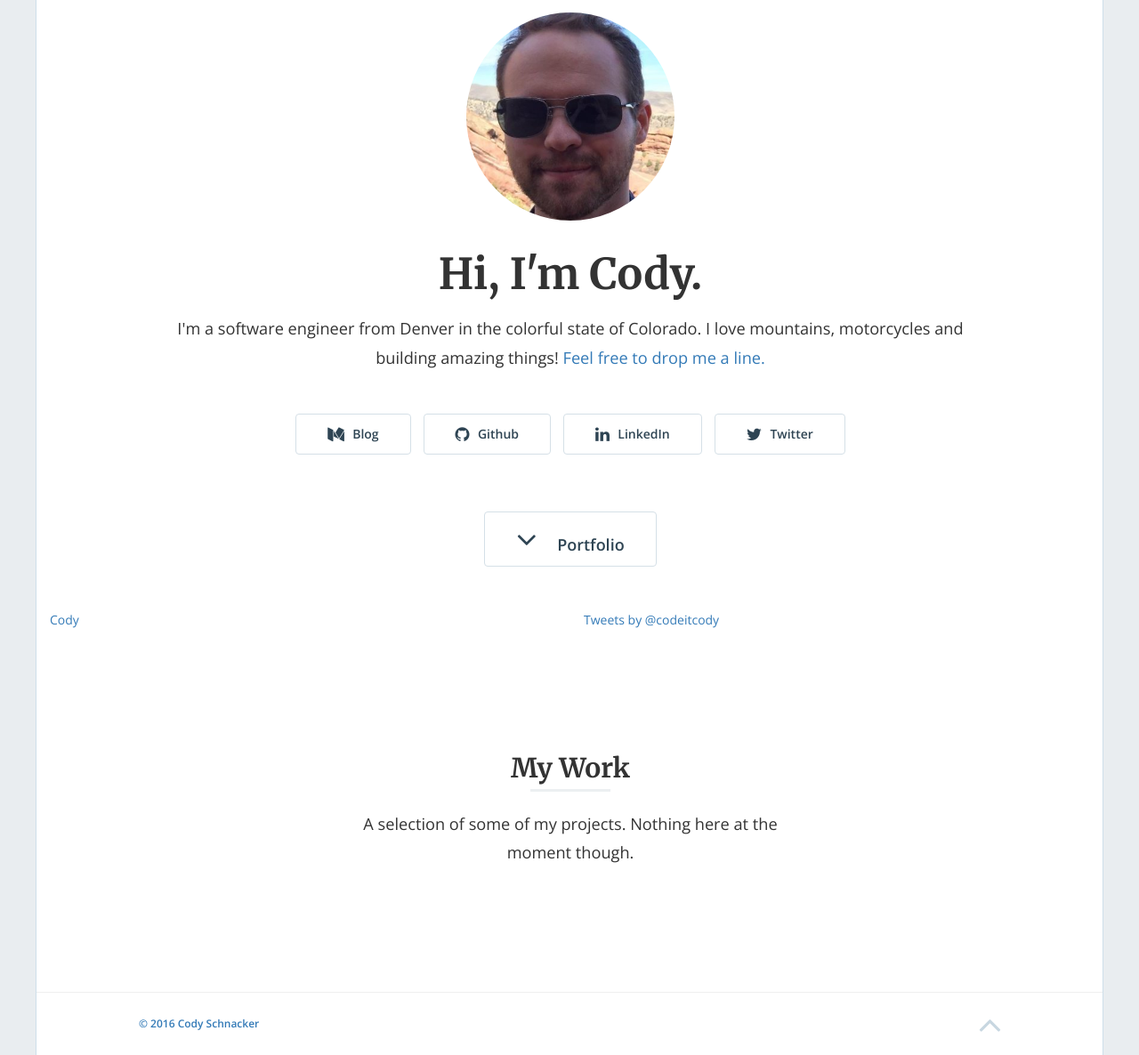
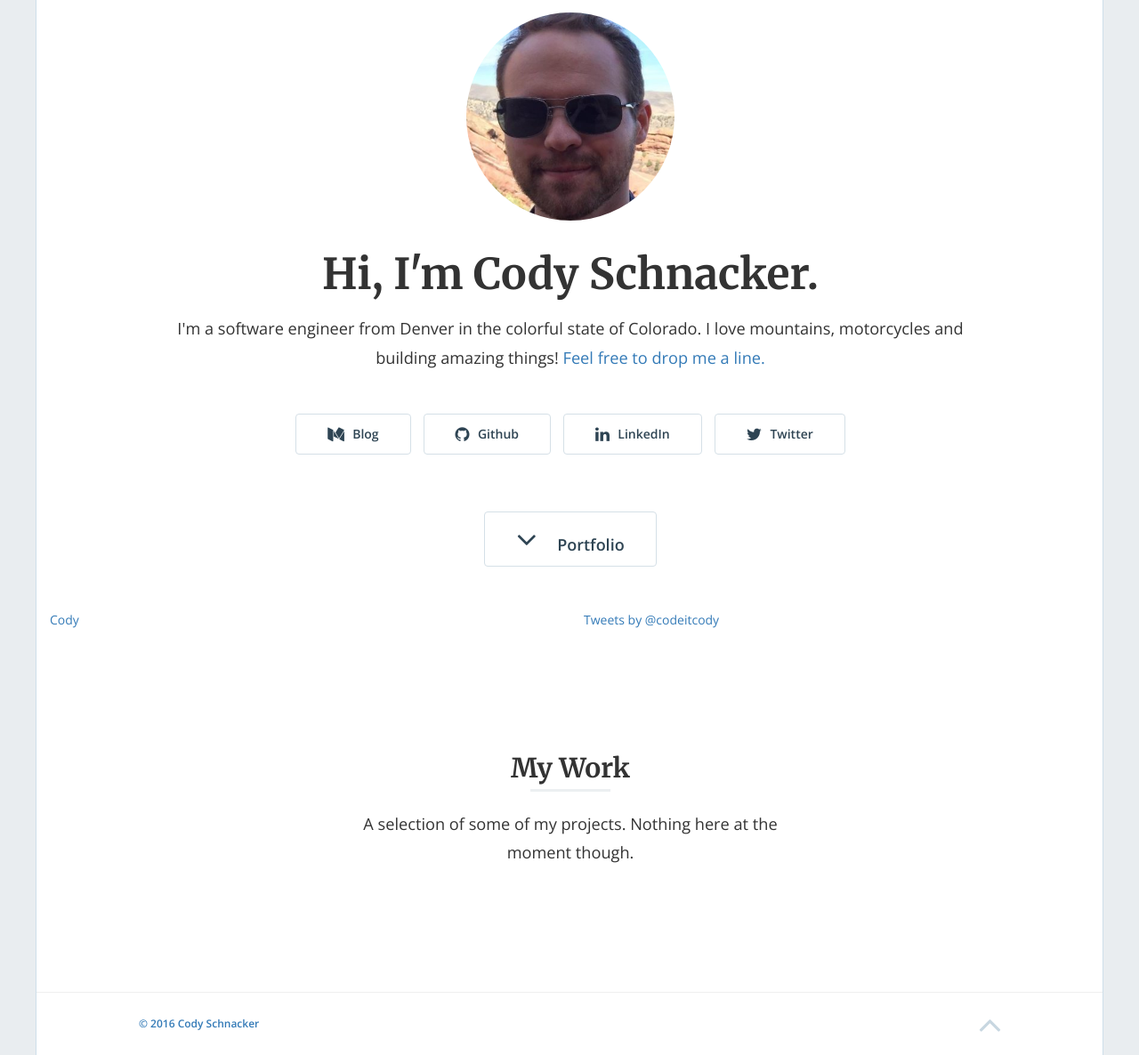
Before and after one commit to CodeItCody/codeitcody.github.io, a Jekyll site: the page built from index.html, in a window 1280 px wide. Shown: the whole page at 89% size. Built offline with Jekyll 4.4.1, drawn with Linux system fonts in a browser that asks for light colours; nearby versions of some CDN libraries; a script that is not in the unit is left out; the list of posts is cut into pages by our own code; comment, search, counter and statistics services are not loaded.

```diff
--- a/_data/global.yml
+++ b/_data/global.yml
@@ -1,5 +1,5 @@
 # Site Settings
-title: "Hi, I'm Cody."
+title: "Hi, I'm Cody Schnacker."
 description: "I'm a software engineer from Denver in the colorful state of Colorado. I love mountains, motorcycles and building amazing things!"
 url: 'http://127.0.0.1:4000' # the base hostname & protocol for your site
 nav: "false"
```
Also changed, not shown: 1 other file.
